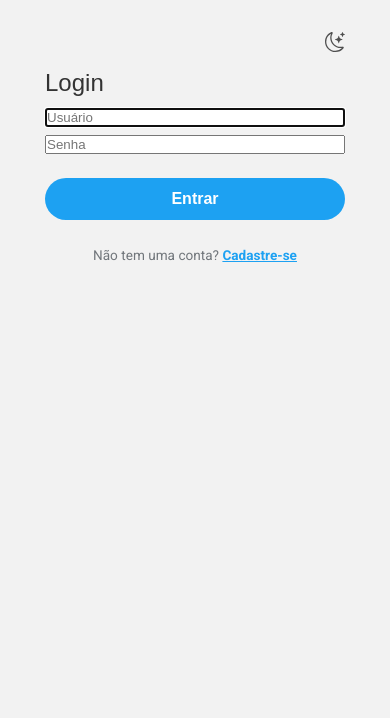
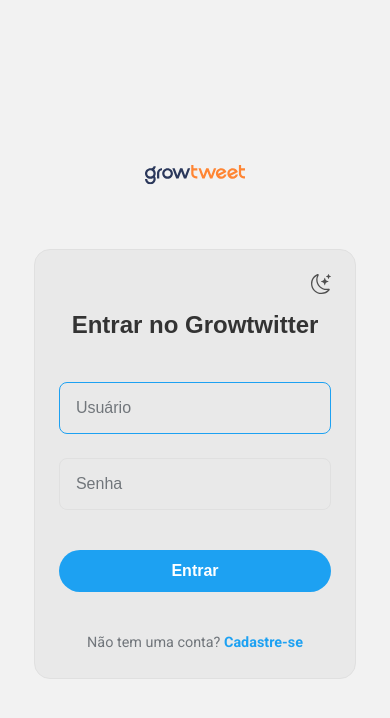
Before and after one commit to emersonpessoa01/growtwitter-app, a React (Vite) app: page /login in a window 390 px wide. Shown: the top 718 px of the page. Built offline with nearby package versions, Linux system fonts and the light colour scheme.

Commit message:
style: Estilizada tela de login com layout responsivo e identidade visual integrada :art:
Co-authored-by: Copilot <copilot@github.com>

```diff
--- a/src/components/WhoToFollow/style.ts
+++ b/src/components/WhoToFollow/style.ts
@@ -1,7 +1,7 @@
 import styled from "styled-components";
 
 export const Container = styled.aside`
-  background-color: #F2F5F7;
+  background-color: ${(props) => props.theme.colors.backgroundColor};
   border: 1px solid ${(props) => props.theme.colors.border};
   border-radius: 12px;
   padding: 1rem;
@@ -10,13 +10,15 @@ export const Container = styled.aside`
   flex-direction: column;
   gap: 16px;
 
+
+
   h3 {
     font-size: 18px;
     font-weight: 700;
-    color: #333;
+    color: ${(props) => props.theme.colors.textColor};
     margin-bottom: 8px;
     // Se o Figma usa uma linha separadora:
-    border-bottom: 1px solid #E6E9EC;
+    border-bottom: 1px solid ${(props) => props.theme.colors.border};
     padding-bottom: 8px;
   }
 `;
@@ -42,7 +44,7 @@ export const UserInfo = styled.div`
 
     strong {
       font-size: 15px;
-      color: #0F1419;
+      color: ${(props) => props.theme.colors.textColor};
 
       // REGRAS PARA AS RETICÊNCIAS:
       white-space: nowrap;      // Impede que o nome quebre em duas linhas
--- a/src/layouts/DefaultLayout.tsx
+++ b/src/layouts/DefaultLayout.tsx
@@ -1,4 +1,8 @@
-import { Outlet, useNavigate, useLocation } from "react-router-dom";
+import {
+  Outlet,
+  useNavigate,
+  useLocation,
+} from "react-router-dom";
 import { useState } from "react";
 import * as S from "../pages/Home/style";
 import { WhoToFollow } from "../components/WhoToFollow";
@@ -6,7 +10,12 @@ import { useAuth } from "../contexts/AuthContext";
 import { api } from "../services/api";
 import logo from "../assets/images/logo_growtweet.svg";
 import { RiHome7Fill } from "react-icons/ri";
-import { BsHash, BsPerson, BsSun, BsMoonStars } from "react-icons/bs";
+import {
+  BsHash,
+  BsPerson,
+  BsSun,
+  BsMoonStars,
+} from "react-icons/bs";
 import { Button } from "../components/Button";
 import { Avatar } from "../components/TweetCard/style";
 import { TweetModal } from "../components/TweetModal";
@@ -16,7 +25,10 @@ interface DefaultLayoutProps {
   isDarkMode: boolean;
 }
 
-export const DefaultLayout = ({ toggleTheme, isDarkMode }: DefaultLayoutProps) => {
+export const DefaultLayout = ({
+  toggleTheme,
+  isDarkMode,
+}: DefaultLayoutProps) => {
   const { user, signOut } = useAuth();
   const navigate = useNavigate();
   const location = useLocation();
@@ -51,18 +63,39 @@ export const DefaultLayout = ({ toggleTheme, isDarkMode }: DefaultLayoutProps) =
     <S.Container>
       <S.SideBar>
         <div>
-          <div style={{
-            display: 'flex',
-            alignItems: 'center',
-            justifyContent: 'space-between',
-            marginBottom: '2rem',
-            paddingRight: '10px'
-          }}>
-            <div className="logo" onClick={() => navigate("/")} style={{ cursor: 'pointer' }}>
-              <img src={logo} alt="growtweet" style={{ width: '40px' }} />
+          <div
+            style={{
+              display: "flex",
+              alignItems: "center",
+              justifyContent: "space-between",
+              marginBottom: "2rem",
+              paddingRight: "10px",
+            }}
+          >
+            <div
+              className="logo"
+              onClick={() => navigate("/")}
+              style={{
+                cursor: "pointer",
+                padding: "10px 0",
+              }}
+            >
+              {/* Aumentado para 130px para ficar proporcional aos ícones */}
+              <img
+                src={logo}
+                alt="growtweet"
+                style={{ width: "130px", height: "auto" }}
+              />
             </div>
 
-            <div onClick={toggleTheme} style={{ cursor: 'pointer', display: 'flex', alignItems: 'center' }}>
+            <div
+              onClick={toggleTheme}
+              style={{
+                cursor: "pointer",
+                display: "flex",
+                alignItems: "center",
+              }}
+            >
               {isDarkMode ? (
                 <BsSun size={24} color="#f2f2f2" />
               ) : (
@@ -73,26 +106,45 @@ export const DefaultLayout = ({ toggleTheme, isDarkMode }: DefaultLayoutProps) =
 
           <S.NavMenu>
             <S.NavList>
-              <S.MenuItem $active={location.pathname === "/"} onClick={() => navigate("/")}>
+              <S.MenuItem
+                $active={location.pathname === "/"}
+                onClick={() => navigate("/")}
+              >
                 <RiHome7Fill size={24} /> Página Inicial
               </S.MenuItem>
-              <S.MenuItem $active={location.pathname === "/explorer"} onClick={() => navigate("/explorer")}>
+              <S.MenuItem
+                $active={location.pathname === "/explorer"}
+                onClick={() => navigate("/explorer")}
+              >
                 <BsHash size={24} /> Explorar
               </S.MenuItem>
-              <S.MenuItem $active={location.pathname === "/profile"} onClick={() => navigate("/profile")}>
+              <S.MenuItem
+                $active={location.pathname === "/profile"}
+                onClick={() => navigate("/profile")}
+              >
                 <BsPerson size={24} /> Perfil
               </S.MenuItem>
             </S.NavList>
           </S.NavMenu>
 
-          <Button $width="100%" $marginTop="1rem" onClick={handleOpenModal}>
+          <Button
+            $width="100%"
+            $marginTop="1rem"
+            onClick={handleOpenModal}
+          >
             Tweetar
           </Button>
         </div>
 
-        <S.UserInfo onClick={signOut} style={{ cursor: "pointer" }}>
+        <S.UserInfo
+          onClick={signOut}
+          style={{ cursor: "pointer" }}
+        >
           <Avatar
-            src={user?.imageUrl || `https://ui-avatars.com/api/?name=${encodeURIComponent(user?.name || "U")}&background=random`}
+            src={
+              user?.imageUrl ||
+              `https://ui-avatars.com/api/?name=${encodeURIComponent(user?.name || "U")}&background=random`
+            }
             alt={user?.name}
           />
           <S.NameContainer>
--- a/src/pages/Home/style.ts
+++ b/src/pages/Home/style.ts
@@ -1,12 +1,45 @@
 import styled from "styled-components";
 
 export const Container = styled.div`
-  display: flex;
+  display: grid;
+  grid-template-columns: 300px 1fr 350px;
+  width: 100%;
+  max-width: 1280px;
+  margin: 0 auto;
   min-height: 100vh;
-  background-color: ${(props) =>
-    props.theme.colors.backgroundColor};
-  color: ${(props) => props.theme.colors.textColor};
-  justify-content: center;
+  background-color: ${(props) => props.theme.colors.backgroundColor};
+
+  /* --- AS MEDIA QUERIES DEVEM FICAR AQUI DENTRO --- */
+
+  @media (max-width: 1024px) {
+    grid-template-columns: 300px 1fr;
+
+    /* Esconde a barra da direita (Quem Seguir) */
+    aside:last-child {
+      display: none;
+    }
+  }
+
+  @media (max-width: 768px) {
+    grid-template-columns: 80px 1fr;
+
+    /* Ajusta a Sidebar para o modo compacto */
+    aside:first-child {
+      width: 80px;
+      display: flex;
+      flex-direction: column;
+      align-items: center;
+
+      span {
+        display: none;
+      }
+    }
+
+    /* Reduz o tamanho da logo no mobile */
+    .logo img {
+      width: 40px !important;
+    }
+  }
 `;
 
 export const SideBar = styled.aside`
--- a/src/pages/Login/index.tsx
+++ b/src/pages/Login/index.tsx
@@ -2,8 +2,11 @@ import { useState } from "react";
 import { useNavigate, Link } from "react-router-dom";
 import { useAuth } from "../../contexts/AuthContext";
 import { Button } from "../../components/Button";
-import { LoginForm } from "./style";
+import * as S from "./style"; // Importe tudo como 'S'
 import { BsSun, BsMoonStars } from "react-icons/bs";
+
+// Importe a sua logo (supondo que ela esteja nesta pasta)
+import logoGrowtweet from "../../assets/images/logo_growtweet.svg";
 
 interface LoginProps {
   toggleTheme: () => void;
@@ -35,12 +38,22 @@ export function Login({ toggleTheme, isDarkMode }: LoginProps) {
   }
 
   return (
-    <LoginForm onSubmit={handleLogin}>
-      <div style={{ alignSelf: 'flex-end', cursor: 'pointer' }} onClick={toggleTheme}>
+    <S.LoginContainer>
+      {/* Área da Logo Grande (Esquerda) */}
+      <S.LogoArea>
+        <img src={logoGrowtweet} alt="Growtweet" className="big-logo" />
+      </S.LogoArea>
+
+      {/* Área do Formulário (Direita) */}
+      <S.FormArea>
+        <S.LoginForm onSubmit={handleLogin}>
+          {/* Botão de Tema no topo do form */}
+          <div style={{ alignSelf: 'flex-end', cursor: 'pointer', marginBottom: '-1rem' }} onClick={toggleTheme}>
             {isDarkMode ? <BsSun size={20} color="#f2f2f2" /> : <BsMoonStars size={20} color="#4f4f4f" />}
           </div>
 
-      <h2>Login</h2>
+          <h2>Entrar no Growtwitter</h2>
+
           <input
             autoFocus
             value={username}
@@ -57,13 +70,15 @@ export function Login({ toggleTheme, isDarkMode }: LoginProps) {
             autoComplete="current-password"
           />
 
-      <Button type="submit" loading={isLoggingIn}>
+          <Button type="submit" loading={isLoggingIn} $width="100%">
             Entrar
           </Button>
 
-      <p style={{ textAlign: 'center', fontSize: '0.85rem', marginTop: '1rem', color: '#71767b' }}>
-        Não tem uma conta? <Link to="/signup" style={{ color: '#1DA1F2', fontWeight: 'bold' }}>Cadastre-se</Link>
+          <p>
+            Não tem uma conta? <Link to="/signup">Cadastre-se</Link>
           </p>
-    </LoginForm>
+        </S.LoginForm>
+      </S.FormArea>
+    </S.LoginContainer>
   );
 }
--- a/src/pages/Login/style.ts
+++ b/src/pages/Login/style.ts
@@ -1,9 +1,118 @@
 import styled from "styled-components";
 
+export const LoginContainer = styled.div`
+  display: flex;
+  min-height: 100vh;
+  width: 100%;
+  background-color: ${(props) => props.theme.colors.backgroundColor};
+  color: ${(props) => props.theme.colors.textColor};
+
+  /* Responsividade: em celulares, fica uma coluna só */
+  @media (max-width: 768px) {
+    flex-direction: column;
+    align-items: center;
+    justify-content: center;
+  }
+`;
+
+export const LogoArea = styled.div`
+  flex: 1;
+  display: flex;
+  align-items: center;
+  justify-content: center;
+  padding: 2rem;
+
+  /* Estilo para a logo grande da esquerda */
+  img.big-logo {
+    width: 80%;
+    max-width: 400px;
+    height: auto;
+  }
+
+  @media (max-width: 768px) {
+    flex: none;
+    padding: 1rem;
+    margin-bottom: 2rem;
+
+    img.big-logo {
+      width: 100px; /* Logo menor no mobile, acima do form */
+    }
+  }
+`;
+
+export const FormArea = styled.div`
+  flex: 1;
+  display: flex;
+  align-items: center;
+  justify-content: center;
+  padding: 2rem;
+
+  @media (max-width: 768px) {
+    width: 100%;
+    flex: none;
+    padding: 1rem;
+  }
+`;
+
 export const LoginForm = styled.form`
-  max-width: 300px;
-  margin: 2rem auto;
+  width: 100%;
+  max-width: 400px; /* Largura igual à do Figma/Dani */
   display: flex;
   flex-direction: column;
-  gap: 0.5rem;
+  gap: 1.5rem; /* Espaçamento maior entre campos */
+  padding: 2rem;
+
+  /* Se quiser o efeito de "card" da Dani */
+  background: ${(props) => props.theme.colors.secondary};
+  border: 1px solid ${(props) => props.theme.colors.border};
+  border-radius: 16px;
+
+  h2 {
+    font-size: 1.5rem;
+    font-weight: 700;
+    color: ${(props) => props.theme.colors.title};
+    margin-bottom: 1rem;
+    text-align: center;
+  }
+
+  input {
+    width: 100%;
+    padding: 1rem;
+    border-radius: 8px;
+    border: 1px solid ${(props) => props.theme.colors.border};
+    background: transparent;
+    color: ${(props) => props.theme.colors.textColor};
+    font-size: 1rem;
+
+    &::placeholder {
+      color: ${(props) => props.theme.colors.textColorSecondary};
+    }
+
+    &:focus {
+      border-color: ${(props) => props.theme.colors.primary};
+      outline: none;
+    }
+  }
+
+  p {
+    text-align: center;
+    font-size: 0.9rem;
+    color: ${(props) => props.theme.colors.textColorSecondary};
+    margin-top: 1rem;
+
+    a {
+      color: ${(props) => props.theme.colors.primary};
+      font-weight: bold;
+      text-decoration: none;
+
+      &:hover {
+        text-decoration: underline;
+      }
+    }
+  }
+
+  @media (max-width: 480px) {
+    width: 90%;
+    padding: 1.5rem;
+  }
 `;
```
Lines whose indentation alone changed are shown as unchanged.
